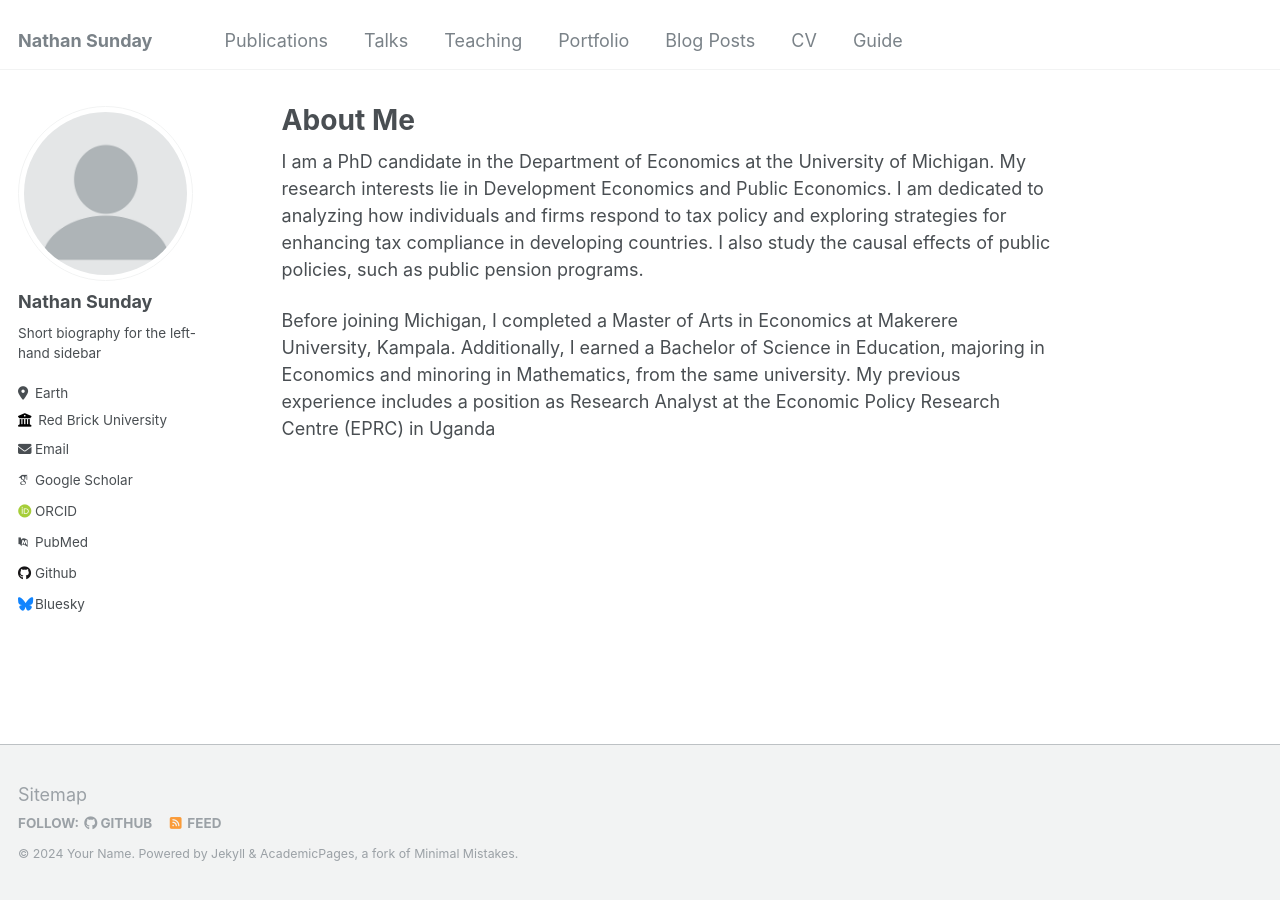
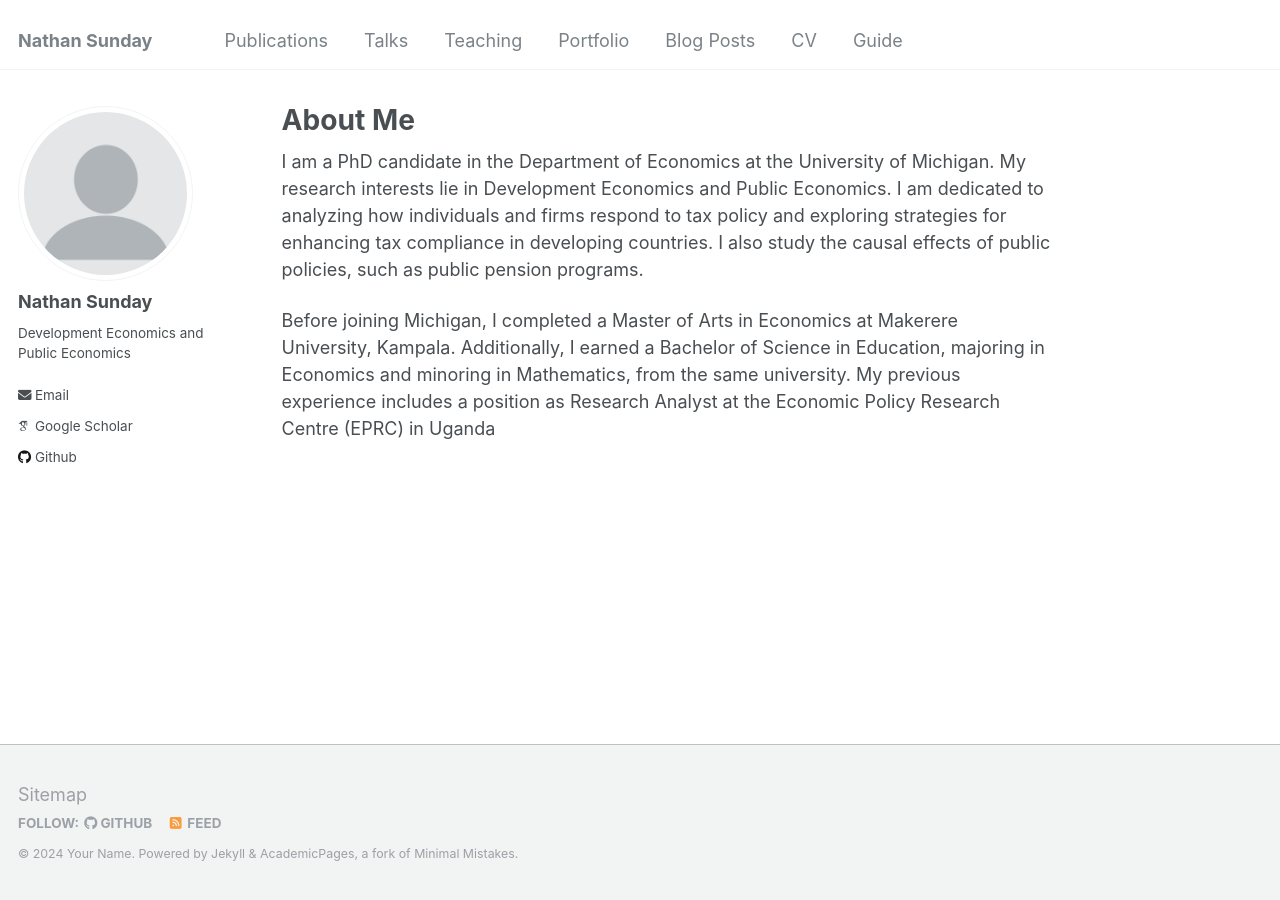
Before and after one commit to LizzyChikapa/nathan, a Jekyll site: the page built from _pages/about.md, in a window 1280 px wide. Built offline with Jekyll 4.4.1, drawn with Linux system fonts in a browser that asks for light colours; some web fonts are replaced.

Commit message:
Update _config.yml

```diff
--- a/_config.yml
+++ b/_config.yml
@@ -23,31 +23,33 @@ author:
   # Biographic information
   avatar           : "profile.png"
   name             : "Nathan Sunday"
-  pronouns         : # example: "she/her"
-  bio              : "Short biography for the left-hand sidebar"
-  location         : "Earth"
-  employer         : "Red Brick University"
-  uri              : # URL
-  email            : "nsunday"
+  #pronouns         : # example: "she/her"
+  bio              : "Development Economics and Public Economics"
+  #location         : "Earth"
+  email            : "nsunday@umich.edu"
+  X                 : " https://twitter.com/nsunday8"
+  LinkedIn          : " https://www.linkedin.com/in/nathan-sunday-2b385613a/"
+  github           : "https://github.com/NathanSunday"
+  googlescholar    : "https://scholar.google.com/citations?hl=en&user=Ma4dAkQAAAAJ&scilu=&scisig=ANVigOsAAAAAZi281e9NnjkBO75CEkBs9hWe_94&gmla=ABOlHizIBzG-6_h3M_sl_MqikoXbT7vnRS16KmfxLraBhUqouBY6Y-d_-Kpj_Va0aAzZ3pHQq9Ydi8TB-LfKGBwBBt4jGs1-PPjQnWU&sciund=498522134651893097"
+
 
   # Academic websites
   arxiv            : # URL - Update with the correct link to your profile
-  googlescholar    : "https://scholar.google.com/citations?user=PS_CX0AAAAAJ"
-  impactstory      : # URL
-  orcid            : "http://orcid.org/yourorcidurl"
-  pubmed           : "https://www.ncbi.nlm.nih.gov/pubmed/?term=john+snow"
-  researchgate     : # URL
+  #impactstory      : # URL
+ # orcid            : "http://orcid.org/yourorcidurl"
+  #pubmed           : "https://www.ncbi.nlm.nih.gov/pubmed/?term=john+snow"
+  #researchgate     : # URL
 
   # Repositories and software development
-  bitbucket        : # Username - Update with your username on the site
-  codepen          : # Username
-  dribbble         : # Username
-  github           : "academicpages"
+  #bitbucket        : # Username - Update with your username on the site
+  #codepen          : # Username
+ # dribbble         : # Username
+
   kaggle           : # Username
   stackoverflow    : # User number or user number and name (i.e., use "1" or "1/jeff-atwood")
 
   # Social media
-  bluesky          : "bsky.app" # Replace this with you Bluesky username
+ # bluesky          : "bsky.app" # Replace this with you Bluesky username
   facebook         : # Username
   flickr           : # Username
   foursquare       : # Username
```
